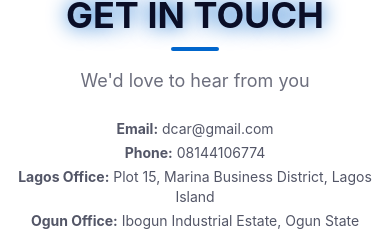
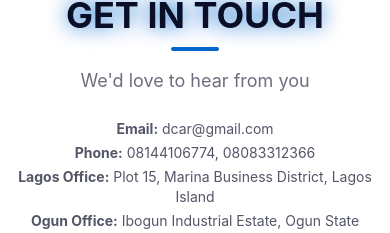
Before and after one commit to domiyungforex/dcar, a Next.js app: page / in a window 390 px wide. Shown: the part 4487-4720 px from the top of the page. Built offline with nearby package versions, Linux system fonts and the light colour scheme; no server answers; the database is empty.

Commit message:
Add second phone number 08083312366 to Footer and ContactSection

```diff
--- a/components/ContactSection.tsx
+++ b/components/ContactSection.tsx
@@ -52,7 +52,7 @@ export default function ContactSection() {
           <p className="text-foreground/60 mt-4 text-lg">We'd love to hear from you</p>
           <div className="mt-6 text-sm text-foreground/70 space-y-1">
             <p><strong>Email:</strong> dcar@gmail.com</p>
-            <p><strong>Phone:</strong> 08144106774</p>
+            <p><strong>Phone:</strong> 08144106774, 08083312366</p>
             <p><strong>Lagos Office:</strong> Plot 15, Marina Business District, Lagos Island</p>
             <p><strong>Ogun Office:</strong> Ibogun Industrial Estate, Ogun State</p>
           </div>
--- a/components/Footer.tsx
+++ b/components/Footer.tsx
@@ -27,7 +27,7 @@ export default function Footer() {
             <p className="text-sm text-muted-foreground">
               Email: dcar@gmail.com
               <br />
-              Phone: 08144106774
+              Phone: 08144106774, 08083312366
               <br />
               <span className="text-xs mt-2 block">Lagos: Plot 15, Marina Business District, Lagos Island</span>
               <span className="text-xs block">Ogun: Ibogun Industrial Estate, Ogun State</span>
```
